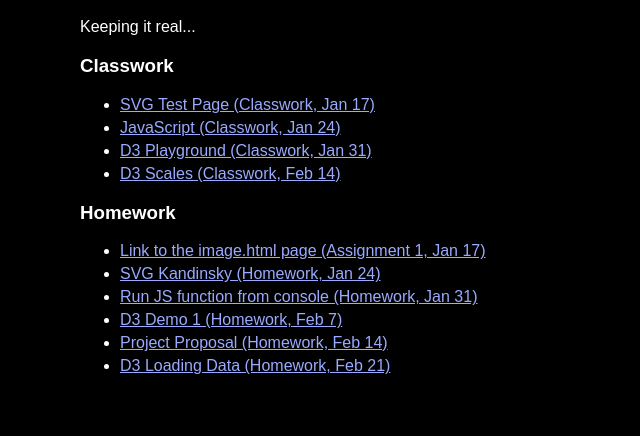
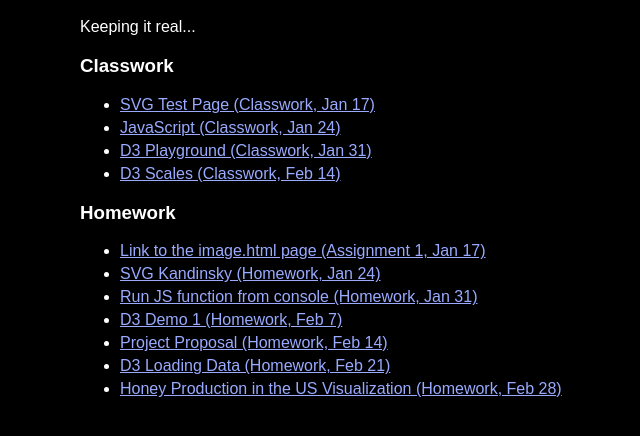
Before and after one commit to dfarrow/dfarrow.github.io, a website: page index.html in a window 1280 px wide. Shown: the part 48-484 px from the top of the page, without its empty margins (310-950 px from the left). Drawn offline with Linux system fonts and the light colour scheme.

Commit message:
Add link to project on home page.

```diff
--- a/index.html
+++ b/index.html
@@ -31,6 +31,7 @@
         <li><a href="homework/feb7.html">D3 Demo 1 (Homework, Feb 7)</a></li>
         <li><a href="https://docs.google.com/presentation/d/1oTOWvSYQnBxkMcRHD6D-Jz6Xho8kYD9wQ0DVT8kKC9g/edit?usp=sharing">Project Proposal (Homework, Feb 14)</a></li>
         <li><a href="homework/feb21.html">D3 Loading Data (Homework, Feb 21)</a></li>
+        <li><a href="project/">Honey Production in the US Visualization (Homework, Feb 28)</a></li>
       </ul>
   </div>
   <script src="js/scripts.js"></script>
```
